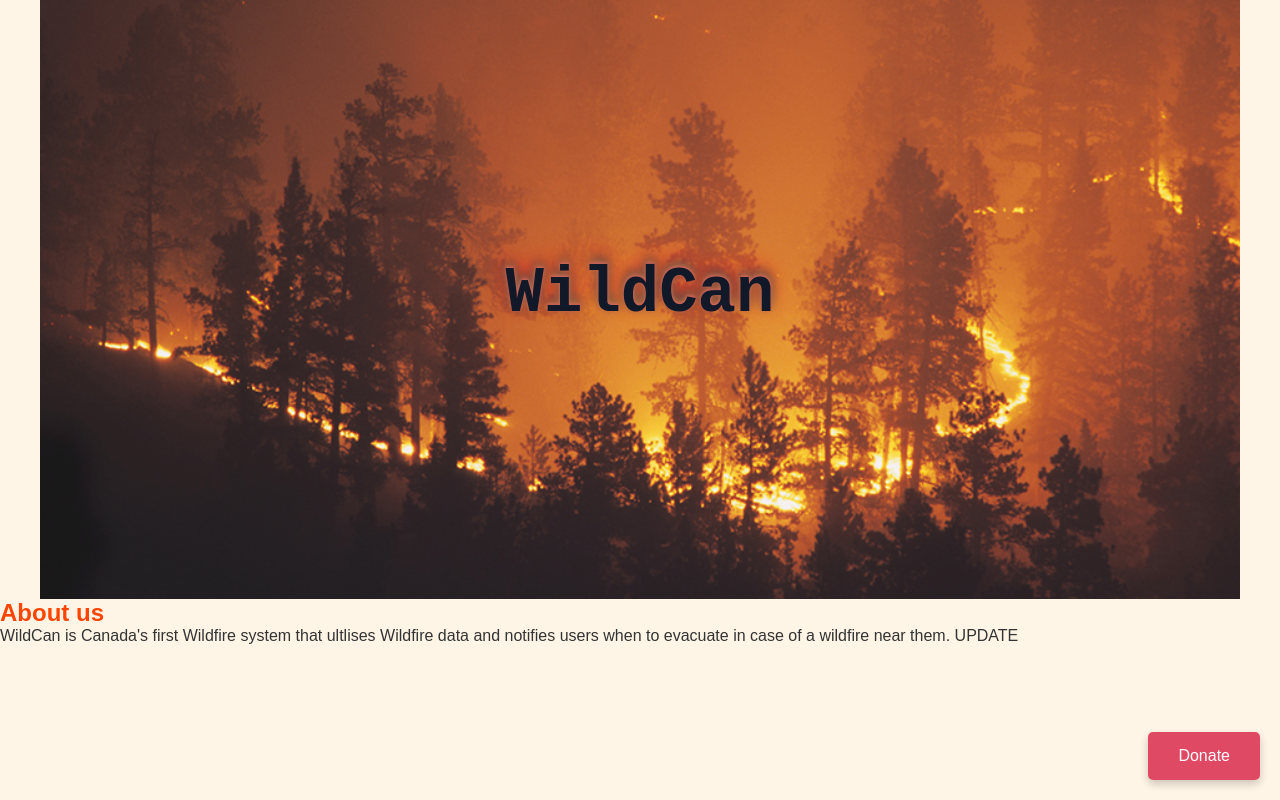
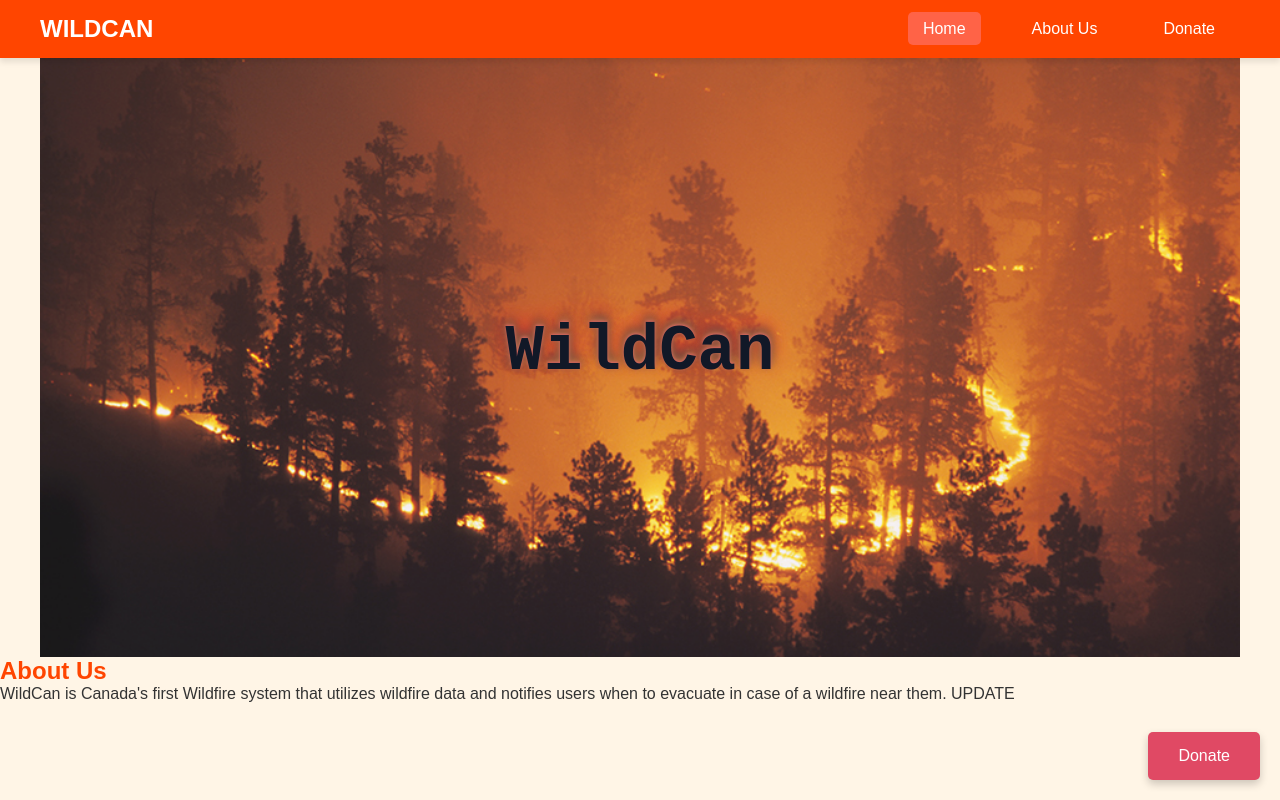
Before and after one commit to rijwal/nwHacks2025, a website: page about.html in a window 1280 px wide. Drawn offline with Linux system fonts and the light colour scheme.

Commit message:
nav bars

```diff
--- a/about.html
+++ b/about.html
@@ -3,30 +3,34 @@
 <head>
     <meta charset="UTF-8">
     <meta name="viewport" content="width=device-width, initial-scale=1.0">
-    <title>WildCan  </title>
+    <title>WildCan</title>
     <link rel="stylesheet" href="styles.css">
 </head>
 <body>
- <div class = "image-container">
-    <img src = assets\wildfire.jpg >
+    <nav class="navbar">
+        <div class="navbar-container">
+            <a href="index.html" class="navbar-logo">WILDCAN</a>
+            <ul class="navbar-menu">
+                <li class="navbar-item"><a href="index.html" class="navbar-link active">Home</a></li>
+                <li class="navbar-item"><a href="about.html" class="navbar-link">About Us</a></li>
+                <li class="navbar-item"><a href="donation.html" class="navbar-link">Donate</a></li>
+            </ul>
+        </div>
+    </nav>
 
+    <div class="image-container">
+        <img src="assets/wildfire.jpg" alt="Wildfire Image">
+        <div class="text-overlay">
+            <h1>WildCan</h1>
+        </div>
+    </div>
 
- <div class = text-overlay>
-    <h1> WildCan </h1>
-
- </div>
-
- </div>
-
-
- </div class = "About Info">
-<h2> About us</h2>
-
-<p> WildCan is Canada's first Wildfire system that ultlises Wildfire data
-    and notifies users when to evacuate in case of a wildfire near them. UPDATE </p>
- </div>
+    <div class="about-info">
+        <h2>About Us</h2>
+        <p>WildCan is Canada's first Wildfire system that utilizes wildfire data
+            and notifies users when to evacuate in case of a wildfire near them. UPDATE</p>
+    </div>
 
     <a href="https://uwbc.ca/campaign/wildfires/" class="donate-button">Donate</a>
-
 </body>
 </html>
```
Also changed, not shown: donation.html (+11 -0 lines).
